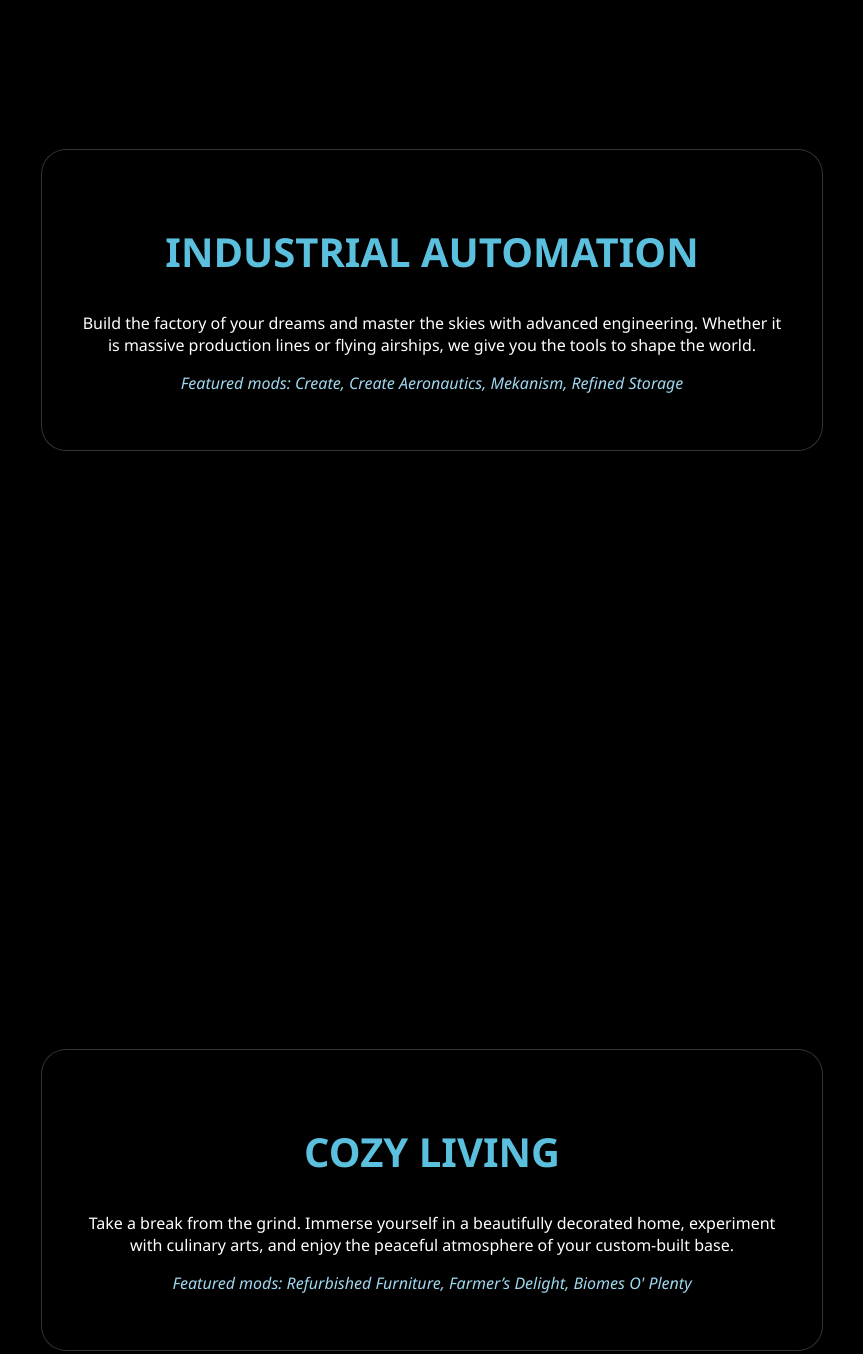
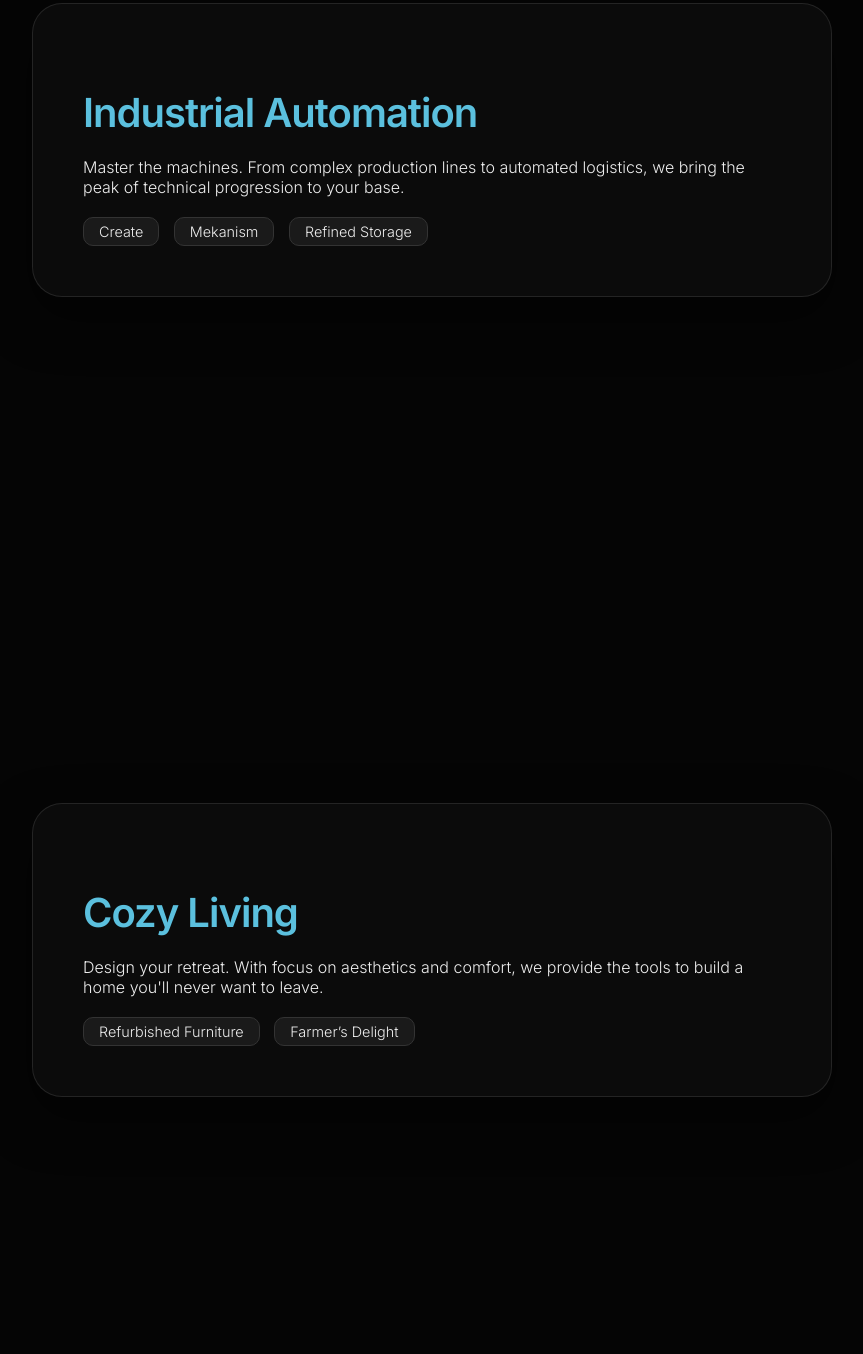
Before and after one commit to louislerch14-star/chill-craft, a plain HTML site: page index.html in a window 1280 px wide. Shown: the part 1050-2404 px from the top of the page, without its empty margins (208-1071 px from the left). Drawn offline with Linux system fonts and the light colour scheme.

Commit message:
Refactor index.html for styling and content updates
Updated page title and improved styling for sections and cards.

```diff
--- a/index.html
+++ b/index.html
@@ -2,61 +2,69 @@
 <html lang="en">
 <head>
     <meta charset="UTF-8">
-    <title>Chillcraft | Portal</title>
+    <link href="https://fonts.googleapis.com/css2?family=Inter:wght@300;600&display=swap" rel="stylesheet">
+    <title>Chillcraft | Project Portal</title>
     <style>
-        body { margin: 0; font-family: 'Segoe UI', sans-serif; color: white; scroll-behavior: smooth; background: #000; }
+        * { box-sizing: border-box; }
+        body { margin: 0; font-family: 'Inter', sans-serif; background: #050505; color: #eee; scroll-behavior: smooth; }
 
-        section { min-height: 100vh; display: flex; align-items: center; justify-content: center; padding: 50px; background-attachment: fixed; background-size: cover; background-position: center; text-align: center; }
+        section { min-height: 100vh; display: flex; align-items: center; justify-content: center; padding: 100px 20px; background-attachment: fixed; background-size: cover; background-position: center; }
 
-        .widget { background: rgba(0,0,0,0.6); padding: 40px; border-radius: 25px; backdrop-filter: blur(15px); border: 1px solid rgba(255,255,255,0.2); max-width: 700px; }
+        /* Glassmorphism Cards */
+        .card {
+            background: rgba(15, 15, 15, 0.7); backdrop-filter: blur(20px); border: 1px solid rgba(255,255,255,0.1);
+            padding: 50px; border-radius: 30px; max-width: 800px; box-shadow: 0 20px 50px rgba(0,0,0,0.5);
+        }
 
-        /* Hero Section */
-        .hero { flex-direction: column; }
-        .arrow { font-size: 2em; animation: bounce 2s infinite; margin-top: 20px; cursor: pointer; }
-        @keyframes bounce { 0%, 20%, 50%, 80%, 100% {transform: translateY(0);} 40% {transform: translateY(-20px);} 60% {transform: translateY(-10px);} }
+        h1, h2 { font-weight: 600; letter-spacing: -1px; margin-bottom: 20px; }
+        h2 { color: #5bc0de; font-size: 2.5em; }
 
-        /* Categories */
+        .mod-tag { display: inline-block; background: #1a1a1a; padding: 5px 15px; border-radius: 10px; font-size: 0.9em; margin-right: 10px; border: 1px solid #333; }
+
+        .hero { flex-direction: column; text-align: center; }
+        .arrow { font-size: 2em; animation: bounce 2s infinite; margin-top: 40px; cursor: pointer; color: #5bc0de; }
+        @keyframes bounce { 0%, 20%, 50%, 80%, 100% {transform: translateY(0);} 40% {transform: translateY(-20px);} }
+
         #tech { background-image: url('tech_bg.jpg'); }
         #cozy { background-image: url('cozy_bg.jpg'); }
         #magic { background-image: url('magic_bg.jpg'); }
-
-        h2 { color: #5bc0de; font-size: 2.5em; text-transform: uppercase; }
-        .mod-list { font-style: italic; color: #a0d8ef; margin-top: 15px; }
     </style>
 </head>
 <body>
 
-    <!-- Hero -->
     <section class="hero">
-        <h1>Welcome to Chillcraft</h1>
-        <p>Your journey into a world of automation, magic, and relaxation begins here.</p>
+        <h1>CHILLCRAFT</h1>
+        <p>A curated experience for those who value detail and relaxation.</p>
         <div class="arrow" onclick="document.getElementById('tech').scrollIntoView()">↓</div>
     </section>
 
-    <!-- Tech -->
     <section id="tech">
-        <div class="widget">
+        <div class="card">
             <h2>Industrial Automation</h2>
-            <p>Build the factory of your dreams and master the skies with advanced engineering. Whether it is massive production lines or flying airships, we give you the tools to shape the world.</p>
-            <p class="mod-list">Featured mods: Create, Create Aeronautics, Mekanism, Refined Storage</p>
+            <p>Master the machines. From complex production lines to automated logistics, we bring the peak of technical progression to your base.</p>
+            <div style="margin-top: 20px;">
+                <span class="mod-tag">Create</span> <span class="mod-tag">Mekanism</span> <span class="mod-tag">Refined Storage</span>
+            </div>
         </div>
     </section>
 
-    <!-- Cozy -->
     <section id="cozy">
-        <div class="widget">
+        <div class="card">
             <h2>Cozy Living</h2>
-            <p>Take a break from the grind. Immerse yourself in a beautifully decorated home, experiment with culinary arts, and enjoy the peaceful atmosphere of your custom-built base.</p>
-            <p class="mod-list">Featured mods: Refurbished Furniture, Farmer’s Delight, Biomes O' Plenty</p>
+            <p>Design your retreat. With focus on aesthetics and comfort, we provide the tools to build a home you'll never want to leave.</p>
+            <div style="margin-top: 20px;">
+                <span class="mod-tag">Refurbished Furniture</span> <span class="mod-tag">Farmer’s Delight</span>
+            </div>
         </div>
     </section>
 
-    <!-- Magic -->
     <section id="magic">
-        <div class="widget">
+        <div class="card">
             <h2>Arcane Wonders</h2>
-            <p>Unlock hidden powers and explore the mystic side of Chillcraft. Channel ancient energies, cast powerful spells, and discover secrets scattered across the land.</p>
-            <p class="mod-list">Featured mods: Irons Spells 'n Spellbooks, Mahou Tsukai, Hexerei</p>
+            <p>Unravel the unknown. Explore unique spell systems and magical artifacts that add a layer of mystery to your journey.</p>
+            <div style="margin-top: 20px;">
+                <span class="mod-tag">Irons Spells</span> <span class="mod-tag">Mahou Tsukai</span> <span class="mod-tag">Hexerei</span>
+            </div>
         </div>
     </section>
 
```
